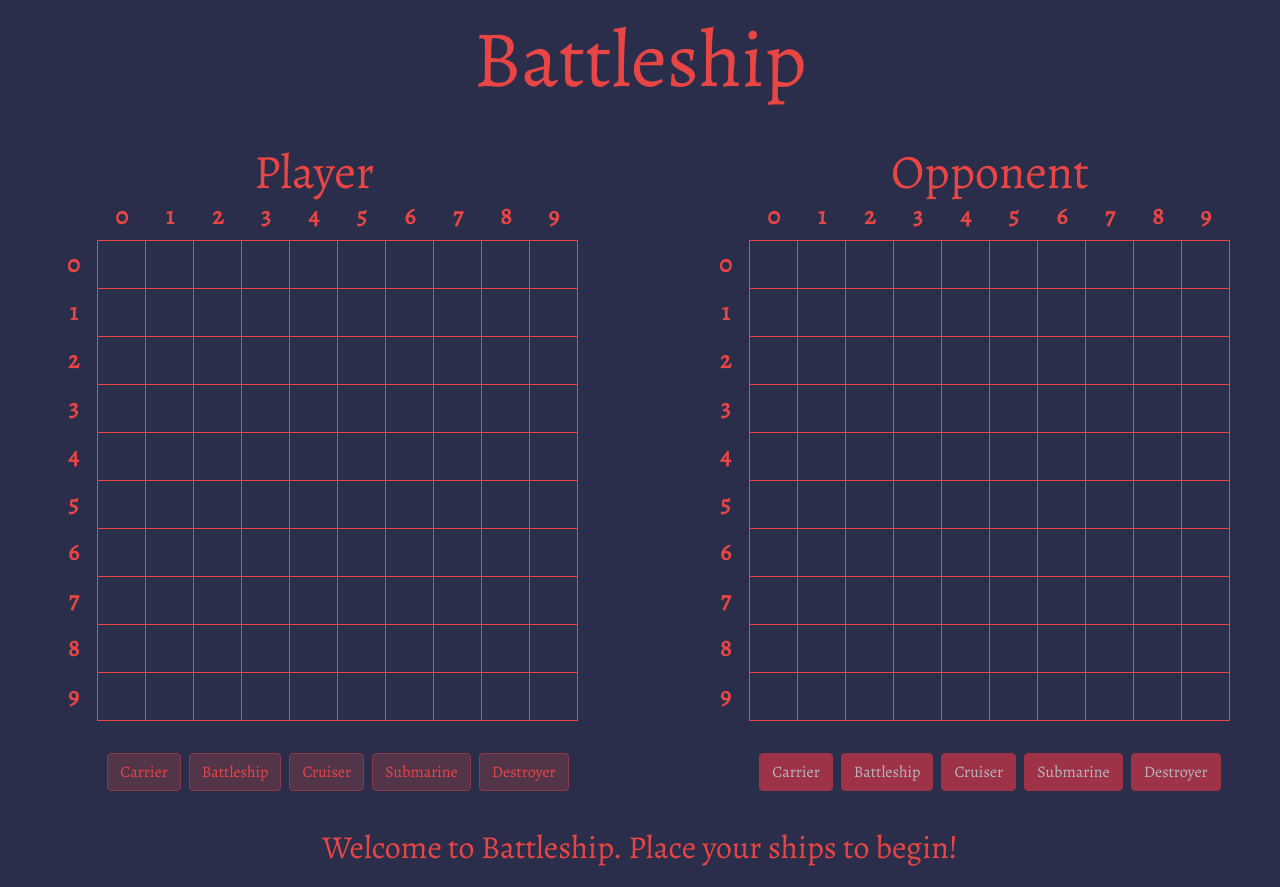
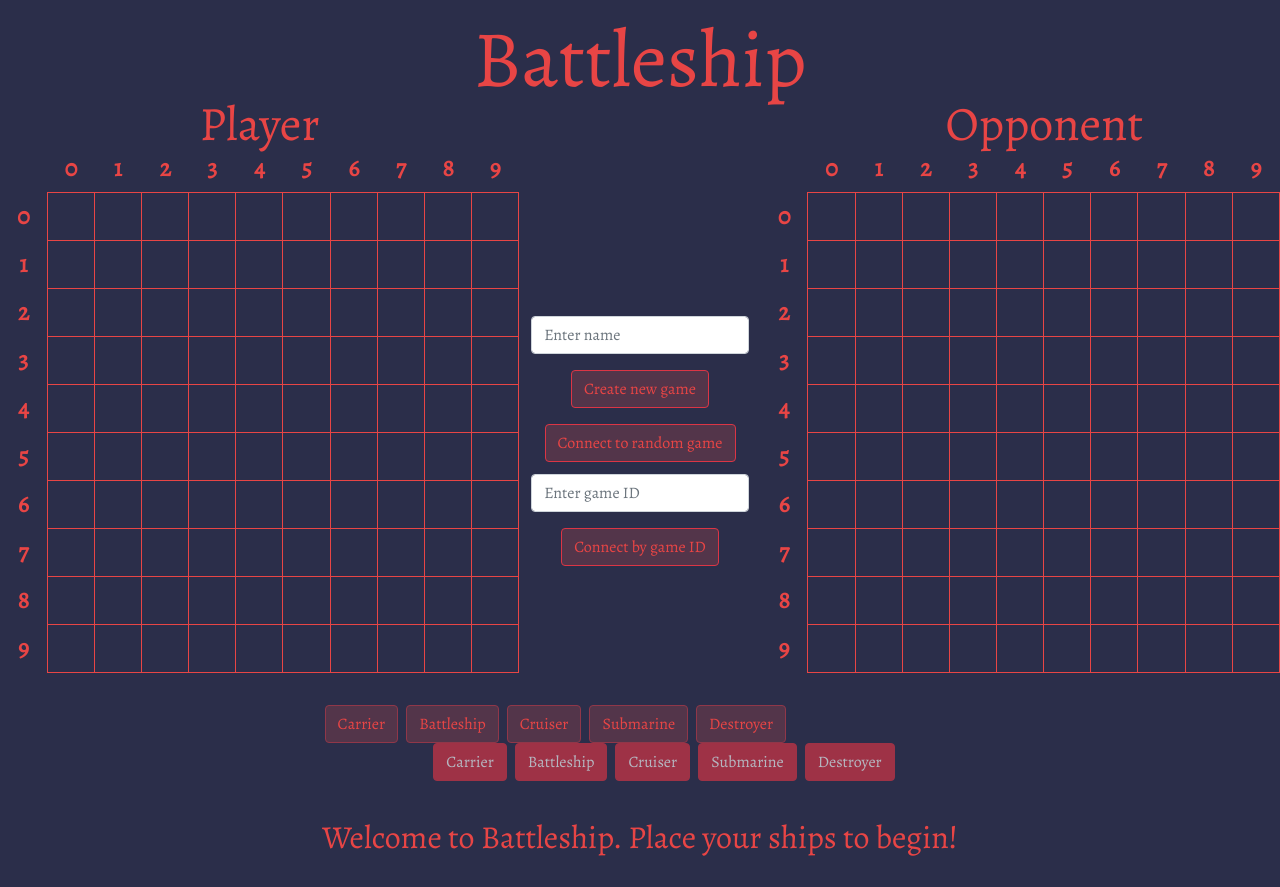
Before and after one commit to akhtar-u/Battleship-2.0, a plain HTML site: page src/main/resources/static/player.html in a window 1280 px wide. Drawn offline with nearby package versions, Linux system fonts and the light colour scheme.

Commit message:
finish making connection buttons for player vs player

```diff
--- a/src/main/resources/static/player.html
+++ b/src/main/resources/static/player.html
@@ -21,8 +21,11 @@
     <div class="col-sm d-flex justify-content-center">
         <p>Player</p>
     </div>
+    <div class="col-2 d-flex justify-content-center">
+
+    </div>
     <div class="col-sm d-flex justify-content-center">
-        <p id="name">Opponent</p>
+        <p id="opponentname">Opponent</p>
     </div>
 </div>
 <div class="board row">
@@ -374,6 +377,23 @@
                     </td>
                 </tr>
             </table>
+        </div>
+    </div>
+    <div class="multiplayer col-2">
+        <div class="mp row">
+            <input id="playername" class="form-control" placeholder="Enter name" type="text">
+        </div>
+        <div class="mp row">
+            <button id="newgamebtn" type="button" class="mpbtn btn btn-danger">Create new game</button>
+        </div>
+        <div class="mp row">
+            <button id="randomgamebtn" type="button" class="mpbtn btn btn-danger">Connect to random game</button>
+        </div>
+        <div class="mp row">
+            <input id="gameID" class="form-control" placeholder="Enter game ID" type="text">
+        </div>
+        <div class="mp row">
+            <button id="idgamebtn" type="button" class="mpbtn btn btn-danger">Connect by game ID</button>
         </div>
     </div>
     <div id="oboard" class="col-sm d-flex justify-content-center">
@@ -736,6 +756,9 @@
         <button id="psubmarine" type="button" class="shipbtn btn btn-danger">Submarine</button>
         <button id="pdestroyer" type="button" class="shipbtn btn btn-danger">Destroyer</button>
     </div>
+    <div class="col-2 d-flex justify-content-center">
+
+    </div>
     <div id="oships" class="col-sm d-flex justify-content-center">
         <button disabled="disabled" id="ocarrier" type="button" class="shipbtn btn btn-danger">Carrier</button>
         <button disabled="disabled" id="obattleship" type="button" class="shipbtn btn btn-danger">Battleship</button>
--- a/src/main/resources/static/styles.css
+++ b/src/main/resources/static/styles.css
@@ -16,6 +16,7 @@ body {
 .boardname {
     font-size: 3em;
     color: #e84545;
+    margin-top: -1em;
 }
 
 .log {
@@ -25,7 +26,7 @@ body {
     color: #e84545;
 }
 
-span{
+span {
     color: #ffd5d5;
 }
 
@@ -92,7 +93,7 @@ td:hover {
     border: none;
 }
 
-#start{
+#start {
     font-size: 1em;
     width: auto;
     margin-top: 1.5em;
@@ -100,10 +101,28 @@ td:hover {
 }
 
 /* extra styles for player.html */
-#name{
+#opponentname {
     margin-left: 1em;
 }
 
 #oships {
     margin-left: 1.75em;
 }
+
+.multiplayer{
+    margin-top: 5em;
+}
+
+.mp{
+    justify-content: center;
+    margin-top: 0.25em;
+}
+
+.form-control{
+    margin-top: 0.25em;
+}
+
+.mpbtn{
+    width: auto;
+    font-size: 0.5em;
+}
```
